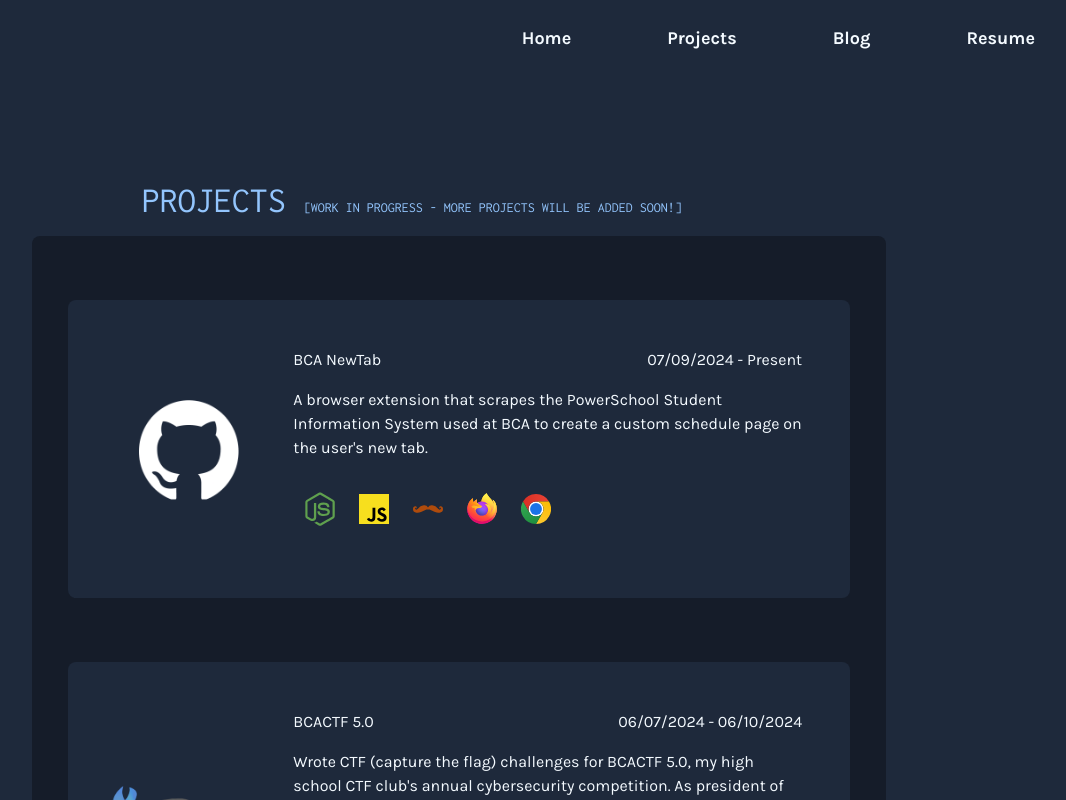
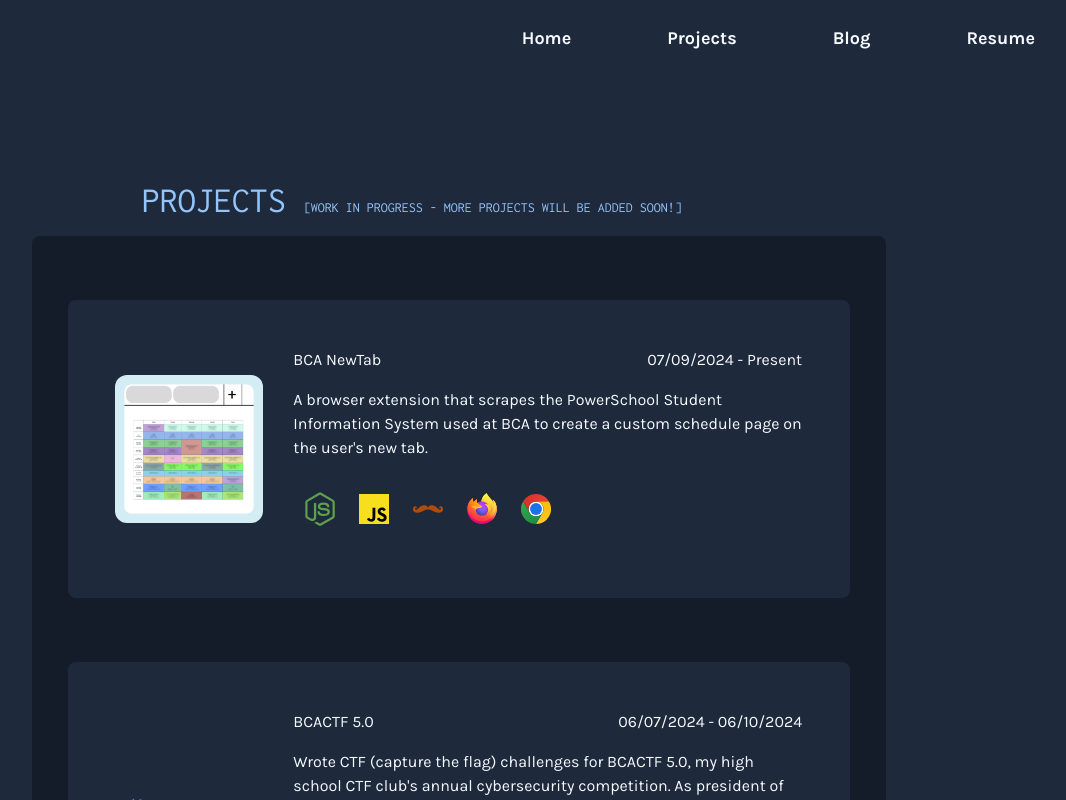
Before and after one commit to mud-ali/website, a Next.js app: page /projects in a window 1280 px wide. Shown: the top 800 px of the page, without its empty margins (181-1247 px from the left). Built offline with nearby package versions, Linux system fonts and the light colour scheme.

Commit message:
some icon changes

```diff
--- a/components/Project.tsx
+++ b/components/Project.tsx
@@ -27,9 +27,10 @@ export function Project(info: Project): ReactNode {
                 justify-around hover:shadow-[0px_0px_25px_4px_rgba(185,115,117,1)] duration-300`
             }
         >
+
             <div className="w-full md:w-1/3 img-container flex justify-center items-center mx-auto">
                 <Image
-                    className="w-full aspect-auto mb-6 sm:mb-0"
+                    className="w-full md:w-5/6 aspect-auto mb-6 sm:mb-0 rounded-xl"
                     src={info.icon}
                     alt={`Icon for project: ${info.name}`}
                 />
--- a/data/projectInfo.ts
+++ b/data/projectInfo.ts
@@ -23,12 +23,13 @@ import Firefox from "@/assets/firefox.svg"
 import Handlebars from "@/assets/hbs.svg"
 import MDXLogo from "@/assets/mdx.svg"
 import AcadSciLogo from "@/assets/acadsci.png"
+import NewTabExt from "@/assets/newtab.png"
 
 export const projectInfo : Project[] = [
     {
         name: "BCA NewTab",
         desc: "A browser extension that scrapes the PowerSchool Student Information System used at BCA to create a custom schedule page on the user's new tab.",
-        icon: GithubLogo,
+        icon: NewTabExt,
         when: "07/09/2024 - Present",
         url: [],
         tech: [Node, Javascript, Handlebars, Firefox, Chrome],
@@ -55,7 +56,7 @@ export const projectInfo : Project[] = [
     {
         name: "Academy Scientific Website",
         desc: "A website to display scientific articles published by the Academy Scientific, the only scientific journal at the Bergen County Academies.",
-        icon: GithubLogo,
+        icon: AcadSciLogo,
         when: "01/23/2024 - Present",
         url: [["https://academyscientific.vercel.app/", "Website"]],
         tech: [NextJS, Node, Tailwind, MDXLogo],
```
Also changed, not shown: assets/acadsci.png, assets/newtab.png (added).
